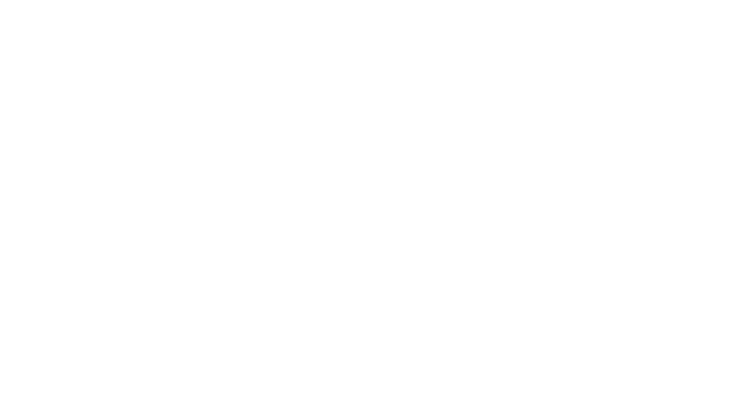
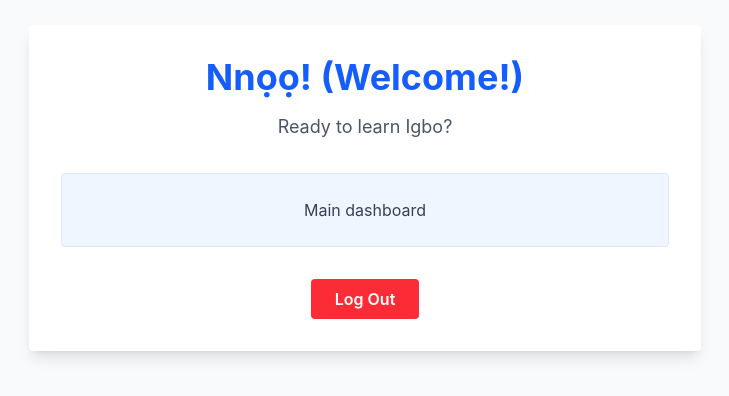
Before and after one commit to Nwanekwup/Learn-Igbo-Web-App, a React (Vite) app in the folder frontend/: page /dashboard in a window 1280 px wide. Before the commit this address had no page. Shown: the part 212-608 px from the top of the page, without its empty margins (275-1004 px from the left). Built offline with nearby package versions, Linux system fonts and the light colour scheme.

Commit message:
created user dashboard and implemented post-login redirect

```diff
--- a/frontend/src/App.jsx
+++ b/frontend/src/App.jsx
@@ -1,15 +1,16 @@
 import { BrowserRouter as Router, Routes, Route, Navigate } from 'react-router-dom';
 import Login from './components/Login';
 import Signup from './components/Signup';
+import Dashboard from './components/Dashboard';
 
 function App() {
   return (
     <Router>
       <Routes>
-        {/* Automatically redirect the root URL to the login page */}
         <Route path="/" element={<Navigate to="/login" replace />} />
         <Route path="/login" element={<Login />} />
         <Route path="/signup" element={<Signup />} />
+        <Route path="/dashboard" element={<Dashboard />} />
       </Routes>
     </Router>
   );
--- /dev/null
+++ b/frontend/src/components/Dashboard.jsx
@@ -0,0 +1,37 @@
+import { useNavigate } from 'react-router-dom';
+
+function Dashboard() {
+  const navigate = useNavigate();
+
+  const handleLogout = () => {
+    // Clear the saved token and send the user back to login
+    localStorage.removeItem('token');
+    navigate('/login');
+  };
+
+  return (
+    <div className="flex flex-col items-center justify-center min-h-screen bg-gray-50 p-4">
+      <div className="p-8 bg-white rounded shadow-lg w-full max-w-2xl text-center">
+        <h1 className="text-4xl font-bold text-blue-600 mb-4">Nnọọ! (Welcome!)</h1>
+        <p className="text-gray-600 mb-8 text-lg">
+          Ready to learn Igbo?
+        </p>
+
+        <div className="p-6 bg-blue-50 rounded border border-blue-100 mb-8">
+          <p className="text-gray-700">
+            Main dashboard
+          </p>
+        </div>
+
+        <button
+          onClick={handleLogout}
+          className="px-6 py-2 text-white bg-red-500 rounded hover:bg-red-600 font-semibold transition-colors"
+        >
+          Log Out
+        </button>
+      </div>
+    </div>
+  );
+}
+
+export default Dashboard;
--- a/frontend/src/components/Login.jsx
+++ b/frontend/src/components/Login.jsx
@@ -26,6 +26,8 @@
 
       localStorage.setItem('token', response.data.access_token);
       console.log("Authentication successful.");
+
+      navigate('/dashboard');
 
     } catch (err) {
       console.error("Login request failed:", err);
```
